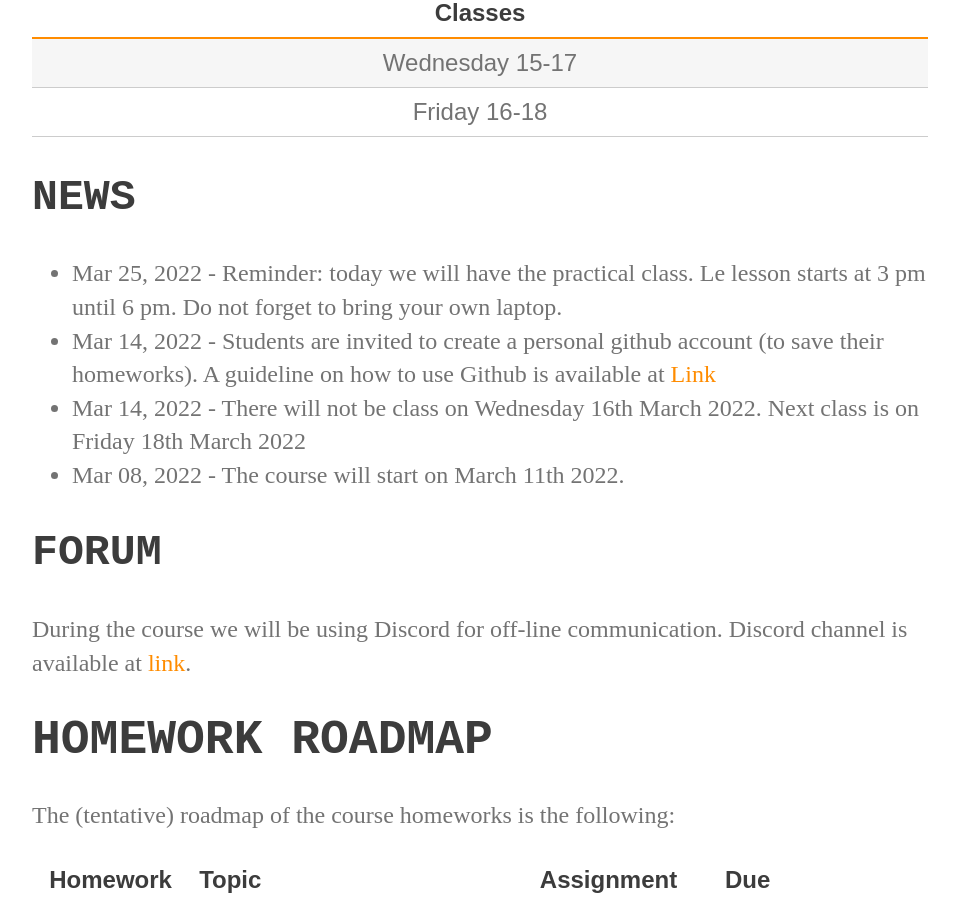
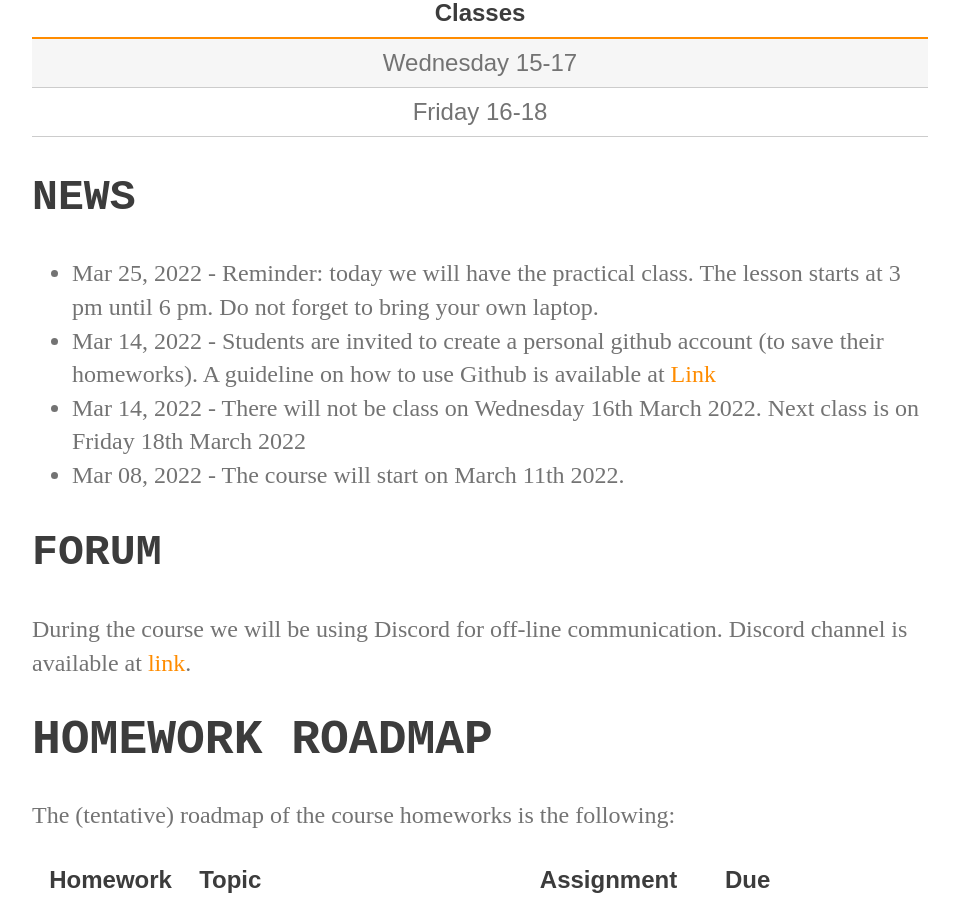
Before and after one commit to perceivelab/knowledge-discovery-course, a Jekyll site: the page built from index.md, in a window 1280 px wide and 900 px high, scrolled down 536 px. Shown: the whole window, without its empty margins (160-1119 px from the left). Built offline with Jekyll 4.4.1, drawn with Linux system fonts in a browser that asks for light colours; our own code applies the rules of GitHub Pages for plain Markdown files.

Commit message:
Update index.md

```diff
--- a/index.md
+++ b/index.md
@@ -14,7 +14,7 @@
 
 ## NEWS
 
-- Mar 25, 2022 - Reminder: today we will have the practical class. Le lesson starts at 3 pm until 6 pm. Do not forget to bring your own laptop.
+- Mar 25, 2022 - Reminder: today we will have the practical class. The lesson starts at 3 pm until 6 pm. Do not forget to bring your own laptop.
 - Mar 14, 2022 - Students are invited to create a personal github account (to save their homeworks). A guideline on how to use Github is available at [Link](https://drive.google.com/file/d/16NZEy-1Uo_gZGW-5ooNRh7EU6w-JA9vD/view?usp=sharing)
 - Mar 14, 2022 - There will not be class on Wednesday 16th March 2022. Next class is on Friday 18th March 2022
 - Mar 08, 2022 - The course will start on March 11th 2022.
```
